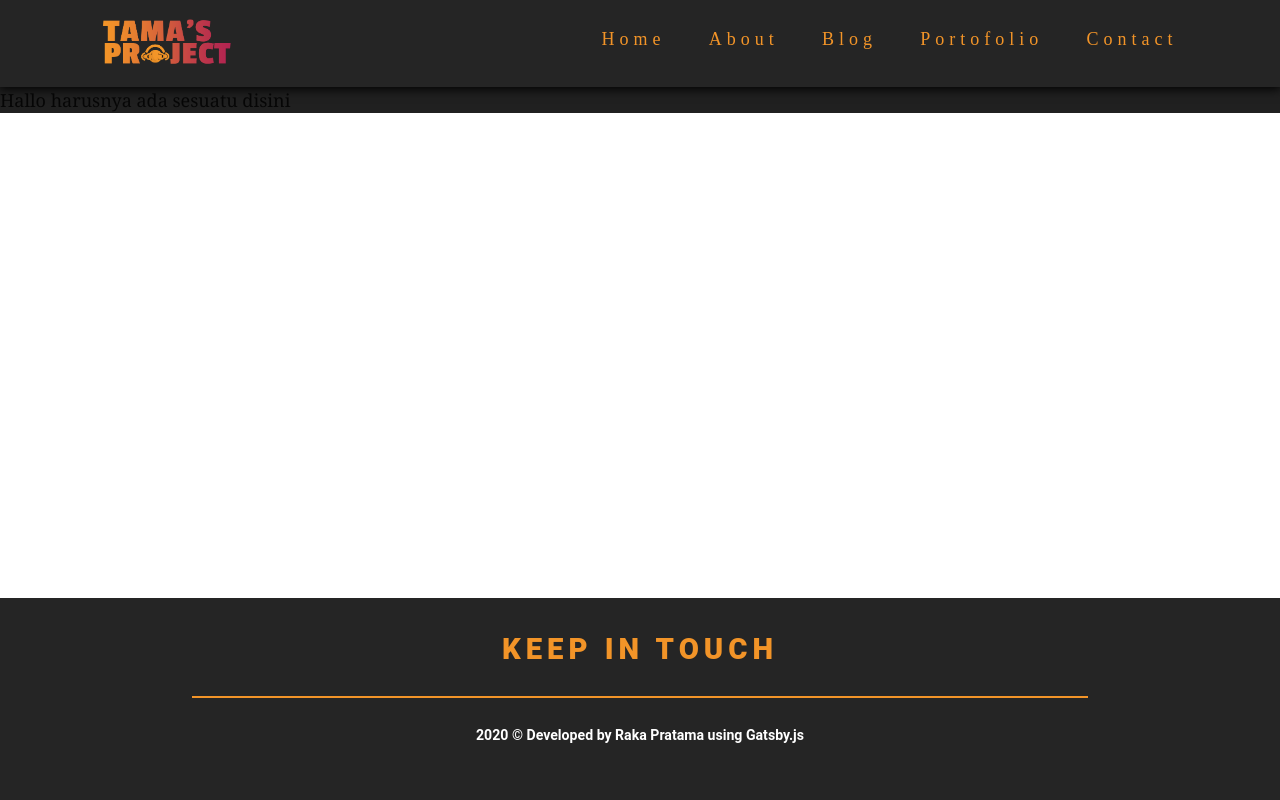
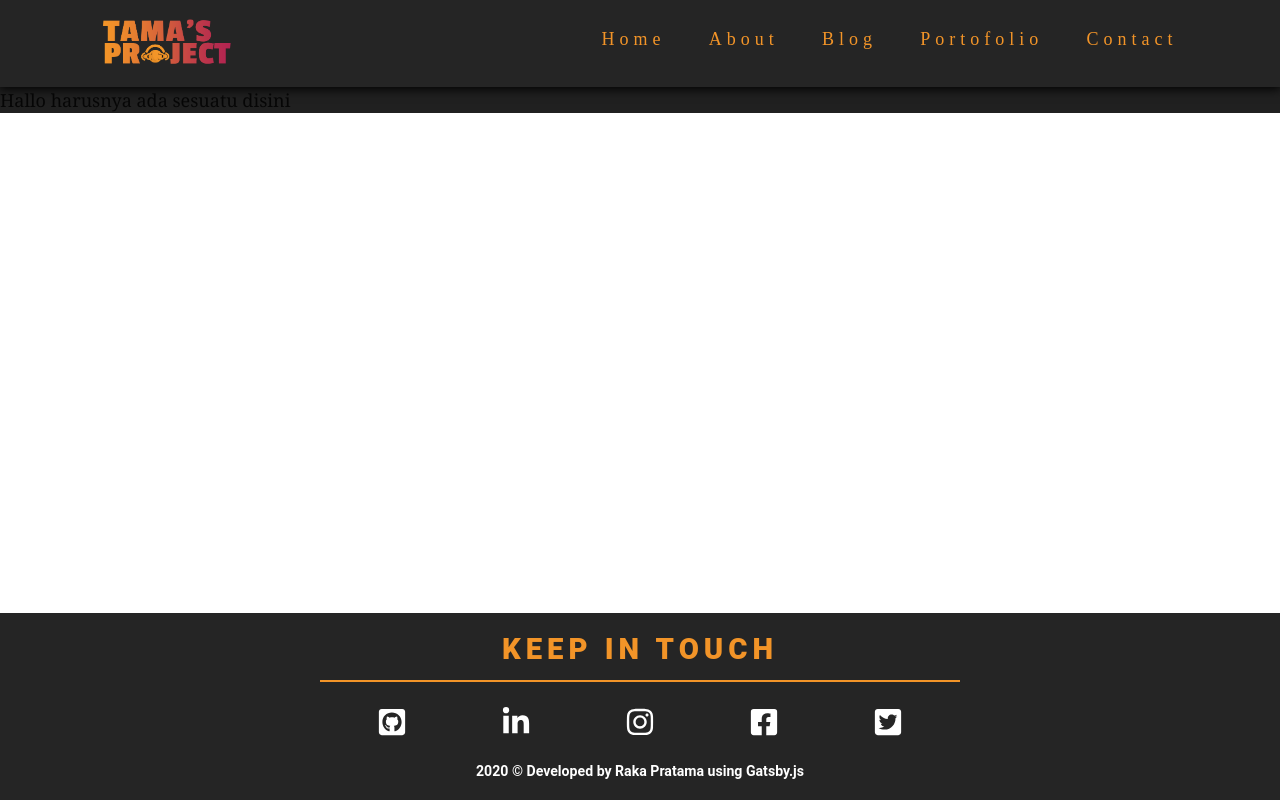
Before and after one commit to kesatriajerseyhitam/gatsby-portofolio, a Gatsby site: page / in a window 1280 px wide. Built offline with nearby package versions, Linux system fonts and the light colour scheme; Gatsby itself is replaced by a stand-in of ours.

Commit message:
feat(footer): add footer link

```diff
--- a/src/components/footer/index.jsx
+++ b/src/components/footer/index.jsx
@@ -1,9 +1,14 @@
 import React from 'react';
+
 import {
   FooterContainer,
+  FooterCreditContainer,
+  FooterLinksContainer,
   FooterTitleContainer,
-  FooterCredit,
+  LinkContainer,
 } from './styled';
+
+import { footerLinks as links } from '../../constant/links';
 
 const Footer = () => (
   <FooterContainer>
@@ -12,7 +17,16 @@ const Footer = () => (
         { 'keep in touch'.toUpperCase() }
       </h2>
     </FooterTitleContainer>
-    <FooterCredit>
+    <FooterLinksContainer>
+      {
+        links.map((item) => (
+          <LinkContainer href={item.path} target="_blank">
+            { item.icon }
+          </LinkContainer>
+        ))
+      }
+    </FooterLinksContainer>
+    <FooterCreditContainer>
       <h6>
         2020 &copy; Developed by
         {' '}
@@ -22,7 +36,7 @@ const Footer = () => (
         {' '}
         <b>Gatsby.js</b>
       </h6>
-    </FooterCredit>
+    </FooterCreditContainer>
   </FooterContainer>
 );
 
--- a/src/components/footer/styled.js
+++ b/src/components/footer/styled.js
@@ -2,38 +2,38 @@ import styled from 'styled-components';
 import { color, padding } from '../../constant/styles';
 
 const {
+  primaryHighlight,
   secondaryBackground,
-  primaryHighlight,
+  secondaryHighlight,
 } = color;
 const {
   mobileHorizontalPadding,
+  webHorizontalPadding,
 } = padding;
 
+const containerGap = '15px';
 const textCentering = `
   display: block;
   font-family: 'Roboto';
   text-align: center;
+  margin: auto 0;
   width: 100%;
 `;
 
 export const FooterContainer = styled.div`
   background: ${secondaryBackground};
-  padding: 30px ${mobileHorizontalPadding};
+  padding: 20px ${mobileHorizontalPadding};
   margin-top: auto;
-`;
 
-export const FooterCredit = styled.div`
-  margin-top: 30px;
-
-  h6 {
-    color: white;
-    ${textCentering}
+  @media (min-width: 1028px) {
+    padding: 20px ${webHorizontalPadding};
   }
 `;
 
 export const FooterTitleContainer = styled.div`
-  padding: 5px 20px;
+  padding: 0 20px 15px 20px;
   border-bottom: 2px solid ${primaryHighlight};
+
 
   h2 {
     ${textCentering};
@@ -43,4 +43,40 @@ export const FooterTitleContainer = styled.div`
   }
 `;
 
+export const FooterLinksContainer = styled.div`
+  display: flex;
+  flex-wrap: wrap;
+  justify-content: flex-start;
+  margin-top: ${containerGap};
+  padding: 0px 10px;
+  width: 100%;
+`;
+
+export const LinkContainer = styled.a`
+  color: white;
+  cursor: pointer;
+  font-size: 30px;
+  margin: 10px 0px;
+  text-align: center;
+  width: 33%;
+
+  &:hover {
+    color: ${primaryHighlight}
+  }
+
+  @media (min-width: 1028px) {
+    width: 20%;
+  }
+`;
+
+export const FooterCreditContainer = styled.div`
+  margin-top: ${containerGap};
+
+  h6 {
+    color: white;
+    ${textCentering}
+  }
+`;
+
+
 export const SomethingElse = {};
--- a/src/components/header/index.jsx
+++ b/src/components/header/index.jsx
@@ -6,7 +6,7 @@ import {
   useStaticQuery,
 } from 'gatsby';
 
-import links from '../../constant/links';
+import { links } from '../../constant/links';
 import {
   HeaderContainer,
   LinkContainer,
--- a/src/constant/links.js
+++ /dev/null
@@ -1,24 +0,0 @@
-const links = [
-  {
-    name: 'home',
-    path: '/',
-  },
-  {
-    name: 'about',
-    path: '/about',
-  },
-  {
-    name: 'blog',
-    path: '/blog',
-  },
-  {
-    name: 'portofolio',
-    path: '/portofolio',
-  },
-  {
-    name: 'contact',
-    path: '/contact',
-  },
-];
-
-export default links;
--- /dev/null
+++ b/src/constant/links.jsx
@@ -0,0 +1,54 @@
+import React from 'react';
+import {
+  FaFacebookSquare,
+  FaGithubSquare,
+  FaInstagram,
+  FaLinkedinIn,
+  FaTwitterSquare,
+} from 'react-icons/fa';
+
+export const links = [
+  {
+    name: 'home',
+    path: '/',
+  },
+  {
+    name: 'about',
+    path: '/about',
+  },
+  {
+    name: 'blog',
+    path: '/blog',
+  },
+  {
+    name: 'portofolio',
+    path: '/portofolio',
+  },
+  {
+    name: 'contact',
+    path: '/contact',
+  },
+];
+
+export const footerLinks = [
+  {
+    icon: <FaGithubSquare />,
+    path: 'https://github.com/kesatriajerseyhitam',
+  },
+  {
+    icon: <FaLinkedinIn />,
+    path: 'https://linkedin.com/in/prauliyatama',
+  },
+  {
+    icon: <FaInstagram />,
+    path: 'https://www.instagram.com/prauliyatama/',
+  },
+  {
+    icon: <FaFacebookSquare />,
+    path: 'https://web.facebook.com/prauliyatama',
+  },
+  {
+    icon: <FaTwitterSquare />,
+    path: 'https://twitter.com/prauliyatama',
+  },
+];
--- a/src/constant/styles.js
+++ b/src/constant/styles.js
@@ -19,4 +19,5 @@ export const color = {
 
 export const padding = {
   mobileHorizontalPadding: '15vw',
+  webHorizontalPadding: '25vw',
 };
```
